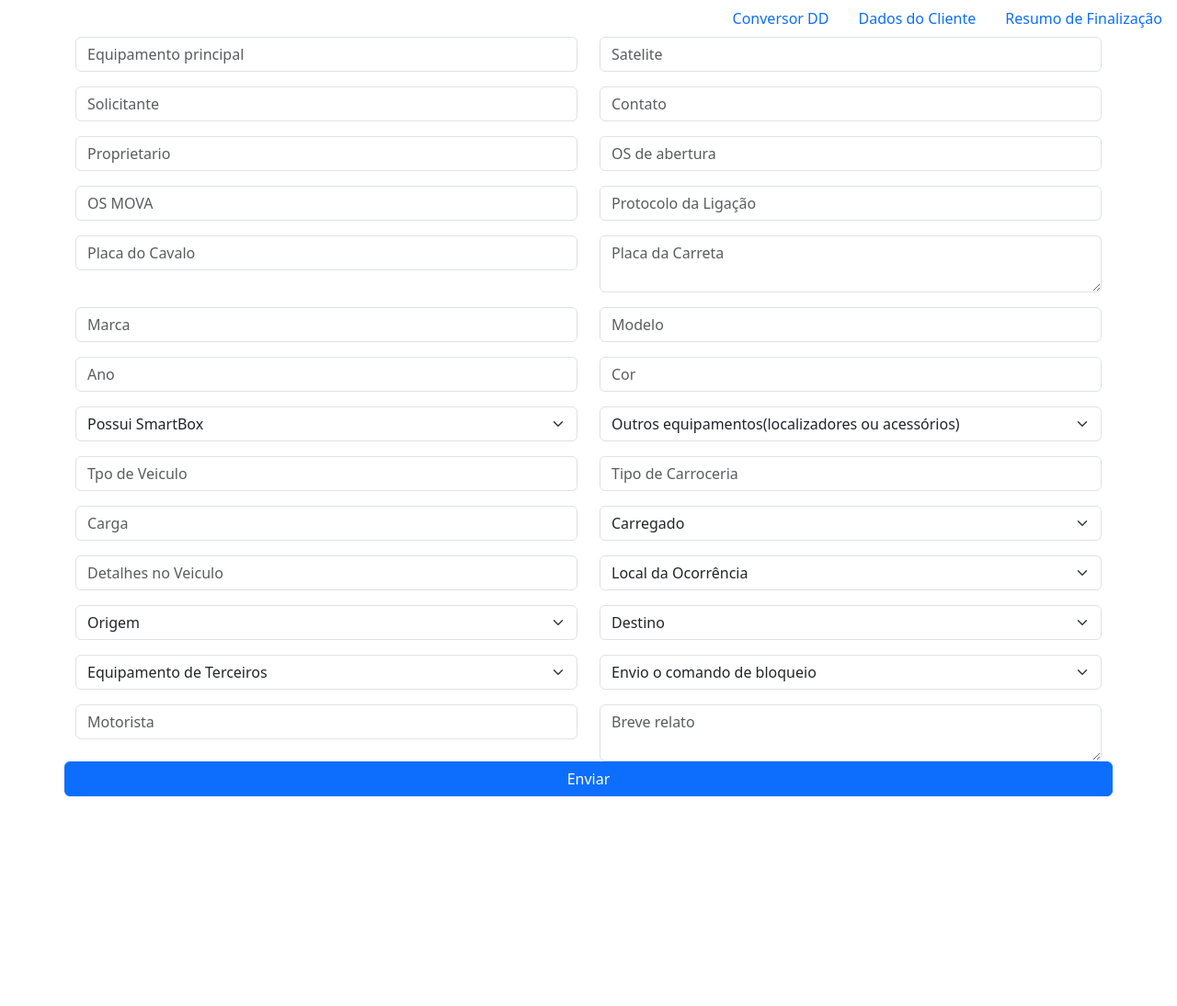
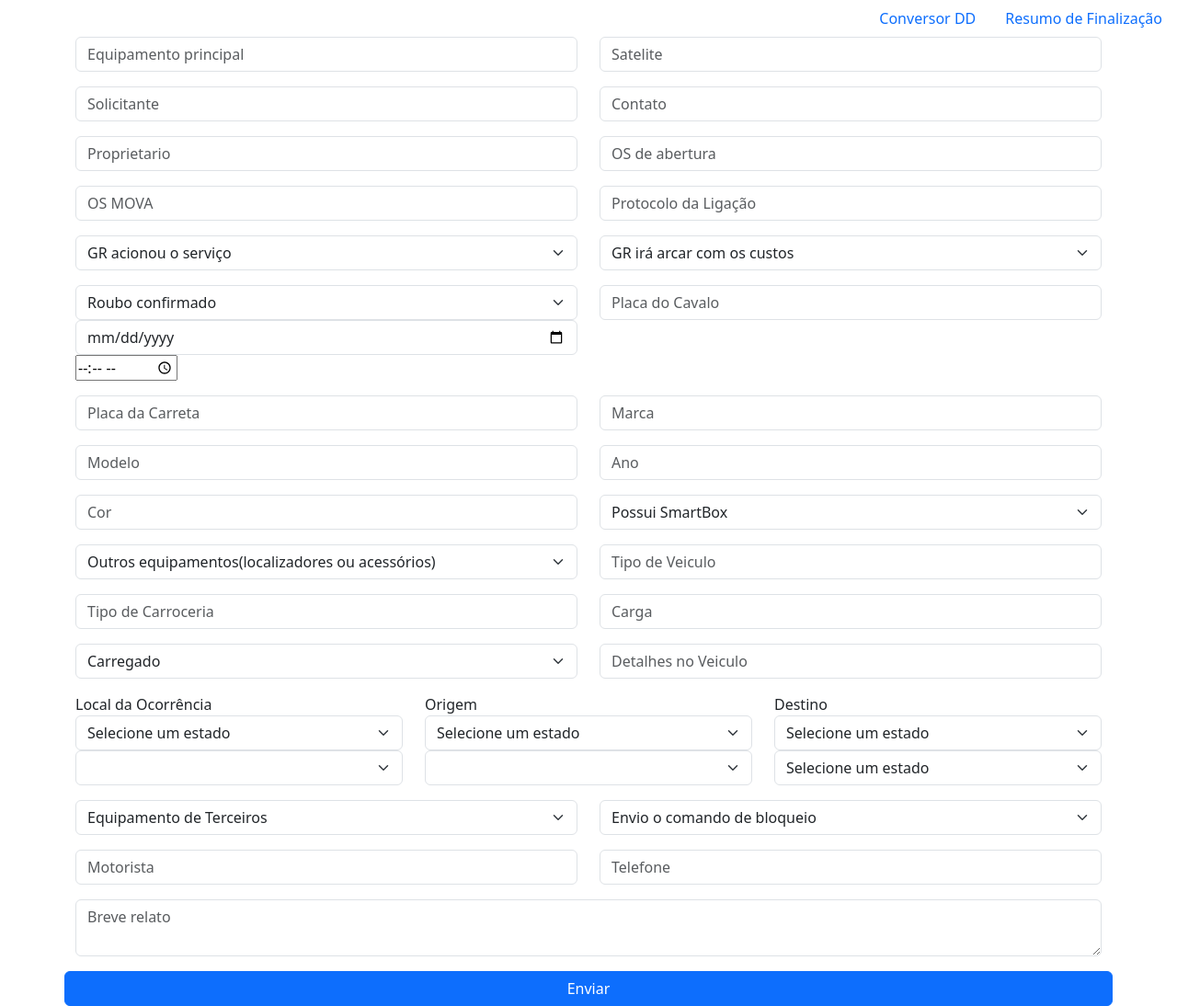
Before and after one commit to alessandrooCosta/ProntaResposta, a plain HTML site: page index.html in a window 1280 px wide. Shown: the whole page at 92% size. Before the commit the page ends 866 px from the top, so only its background shows below. Drawn offline with nearby package versions, Linux system fonts and the light colour scheme; no server answers.

Commit message:
ajusta pagina de inserção de dados do veiculo/cliente

```diff
--- a/index.html
+++ b/index.html
@@ -6,14 +6,11 @@
     <link href="https://cdn.jsdelivr.net/npm/bootstrap@5.3.3/dist/css/bootstrap.min.css" rel="stylesheet" integrity="sha384-QWTKZyjpPEjISv5WaRU9OFeRpok6YctnYmDr5pNlyT2bRjXh0JMhjY6hW+ALEwIH" crossorigin="anonymous">
     <title>Document</title>
 </head>
-<body>
+<body onload="carregarEstados()">
   <header>
     <ul class="nav justify-content-end">
       <li class="nav-item">
         <a class="nav-link active" aria-current="page" href="mapa.html">Conversor DD</a>
-      </li>
-      <li class="nav-item">
-        <a class="nav-link" href="index.html">Dados do Cliente</a>
       </li>
       <li class="nav-item">
         <a class="nav-link" href="resumo.html">Resumo de Finalização</a>
@@ -52,26 +49,59 @@
               </div>
               <p></p>
               <div class="col">
+                <select class="form-select" aria-label="GR acionou o serviço">
+                    <option selected>GR acionou o serviço</option>
+                    <option value="Não">Não</option>
+                    <option value="Sim">Sim</option>
+                  </select>
+            </div>
+            <div class="col">
+              <select class="form-select" aria-label="GR irá arcar com os custos">
+                <option selected>GR irá arcar com os custos</option>
+                  <option value="Não">Não</option>
+                  <option value="Sim">Sim</option>
+                </select>
+          </div>
+          <p></p>
+
+
+
+          <div class="col">
+            <select id="roubo" class="form-select" aria-label="Roubo confirmado" onchange="habilitaHoraData()">
+                <option>Roubo confirmado</option>
+                <option value="Nao">Não</option>
+                <option value="Sim">Sim</option>
+              </select>
+              <input type="date" id="data" class="form-control" name="data">
+              <input type="time" id="horario"class="form" name="data">
+        </div>
+
+
+
+
+
+
+              <div class="col">
                 <input type="text" class="form-control" name="placaCavalo" placeholder="Placa do Cavalo" aria-label="Placa do Cavalo">
-              </div>
-              <div class="col">
-                    <textarea class="form-control" name="placaCarreta" aria-label="Placa da Carreta" placeholder="Placa da Carreta"></textarea>
               </div>
               <p></p>
               <div class="col">
+                    <input type="text" class="form-control" name="placaCarreta" placeholder="Placa da Carreta" aria-label="Placa da Carreta" >
+              </div>
+              <div class="col">
                 <input type="text" class="form-control" name="marca" placeholder="Marca" aria-label="Marca">
               </div>
+              <p></p>
               <div class="col">
                 <input type="text" class="form-control" name="modelo" placeholder="Modelo" aria-label="Modelo">
               </div>
-              <p></p>
             <div class="col">
     <input type="text" class="form-control" name="ano" placeholder="Ano" aria-label="Ano">
   </div>
+  <p></p>
   <div class="col">
     <input type="text" class="form-control" name="cor" placeholder="Cor" aria-label="Cor">
   </div>
-        <p></p>
   <div class="col">
     <select class="form-select" aria-label="Possui SmartBox">
         <option selected>Possui SmartBox</option>
@@ -79,6 +109,7 @@
         <option value="Sim">Sim</option>
       </select>
    </div>
+   <p></p>
     <div class="col">
         <select class="form-select" aria-label="Outros equipamentos">
             <option selected>Outros equipamentos(localizadores ou acessórios)</option>
@@ -86,17 +117,17 @@
             <option value="Sim">Sim</option>
           </select>
     </div>
-    <p></p>
     <div class="col">
-        <input type="text" class="form-control" name="tipoVeiculo" placeholder="Tpo de Veiculo" aria-label="Tpo de Veiculo">
+        <input type="text" class="form-control" name="tipoVeiculo" placeholder="Tipo de Veiculo" aria-label="Tipo de Veiculo">
       </div>
+      <p></p>
       <div class="col">
         <input type="text" class="form-control" name="tipoCarroceria" placeholder="Tipo de Carroceria" aria-label="Tipo de Carroceria">
       </div>
-      <p></p>
       <div class="col">
         <input type="text" class="form-control" name="carga" placeholder="Carga" aria-label="Carga">
       </div>
+      <p></p>
       <div class="col">
         <select class="form-select" aria-label="Carregado">
             <option selected>Carregado</option>
@@ -104,30 +135,33 @@
             <option value="Sim">Não</option>
           </select>
       </div>
-      <p></p>
       <div class="col">
         <input type="text" class="form-control" name="detalhesVeiculo" placeholder="Detalhes no Veiculo" aria-label="Detalhes no Veiculo">
       </div>
-      <div class="col">
-        <select class="form-select" aria-label="Local da Ocorrência">
-            <option selected>Local da Ocorrência</option>
-            <option value="">$</option>
-            <option value="">$</option>
-          </select>
-        </div>
       <p></p>
       <div class="col">
-        <select class="form-select" aria-label="Origem">
-            <option selected>Origem</option>
-            <option value="">$</option>
-            <option value="">$</option>
+        Local da Ocorrência
+      <select id="estado1" class="form-select" aria-label="estado" onchange="carregarMunicipios('estado1',  'municipio1')">
+          <option value="">Selecione um estado</option>
+          </select>
+          <select id="municipio1" class="form-select" aria-label="municipio">
           </select>
         </div>
       <div class="col">
-        <select class="form-select" aria-label="Destino">
-            <option selected>Destino</option>
-            <option value="">#</option>
-            <option value="">$</option>
+        Origem
+        <select id="estado2" class="form-select" aria-label="estado" onchange="carregarMunicipios('estado2','municipio2')">
+          <option value="">Selecione um estado</option>
+          </select>
+          <select id="municipio2" class="form-select" aria-label="municipio">
+          </select>
+        </div>
+      <div class="col">
+        Destino
+        <select class="form-select" aria-label="Destino" id="estado3" onchange="carregarMunicipios('estado3','municipio3')">
+          <option value="">Selecione um estado</option>
+          </select>
+          <select class="form-select" aria-label="Destino" id="municipio3">
+            <option value="">Selecione um estado</option>
           </select>
            </div>
       <p></p>
@@ -150,12 +184,17 @@
         <input type="text" class="form-control" name="motorista" placeholder="Motorista" aria-label="Motorista">
       </div>
       <div class="col">
+        <input type="text" class="form-control" name="telefone" placeholder="Telefone" aria-label="Telefone">
+      </div>
+      <p></p>
+      <div class="col">
         <textarea class="form-control" aria-label="Breve relato" placeholder="Breve relato"></textarea>
       </div>
+      <p></p>
         <button type="button" class="btn btn-primary"> Enviar</button>
+        <script src="scripts/scriptFormulario.js"></script>
     </form>
     <footer>
-
     </footer>
   </section>
 </body>
--- /dev/null
+++ b/scripts/scriptFormulario.js
@@ -0,0 +1,32 @@
+const fetchDados = async (url) => (await fetch(url)).json();
+
+const carregarEstados = async () => {
+  const estados = await fetchDados('https://servicodados.ibge.gov.br/api/v1/localidades/estados');
+  const opcao = estados.sort((a, b) => a.nome.localeCompare(b.nome))
+    .map(estado => `<option value="${estado.id}">${estado.nome}</option>`).join('');
+
+    const estadoSelecionado = ['estado1','estado2','estado3'].forEach(id => {
+        document.getElementById(id).innerHTML += opcao;
+    });
+};
+
+const carregarMunicipios = async (estadoId, municipioId) => {
+    const estado = document.getElementById(estadoId).value;
+    const municipioSelecionado = document.getElementById(municipioId);
+    console.log(estado);
+    console.log(municipioId);
+    if(!estado){
+        municipioSelecionado.innerHTML = '<option value="">Selecione um municipio</option>';
+        return;
+    }
+
+    const municipios = await fetchDados(`https://servicodados.ibge.gov.br/api/v1/localidades/estados/${estado}/municipios`);
+    municipioSelecionado.innerHTML = '<option value="">Selecione um município</option>' +
+    municipios.map(municipio => `<option value="${municipio.id}">${municipio.nome}</option>`).join('');
+
+}
+
+function habilitaHoraData(){
+    const rouboConfirmado = document.getElementById(roubo);
+    console.log(rouboConfirmado);
+}
```
Also changed, not shown: mapa.html (+5 -9 lines), resumo.html (+1 -4 lines), scripts/scriptConversao.js (added, +8 -0 lines).
